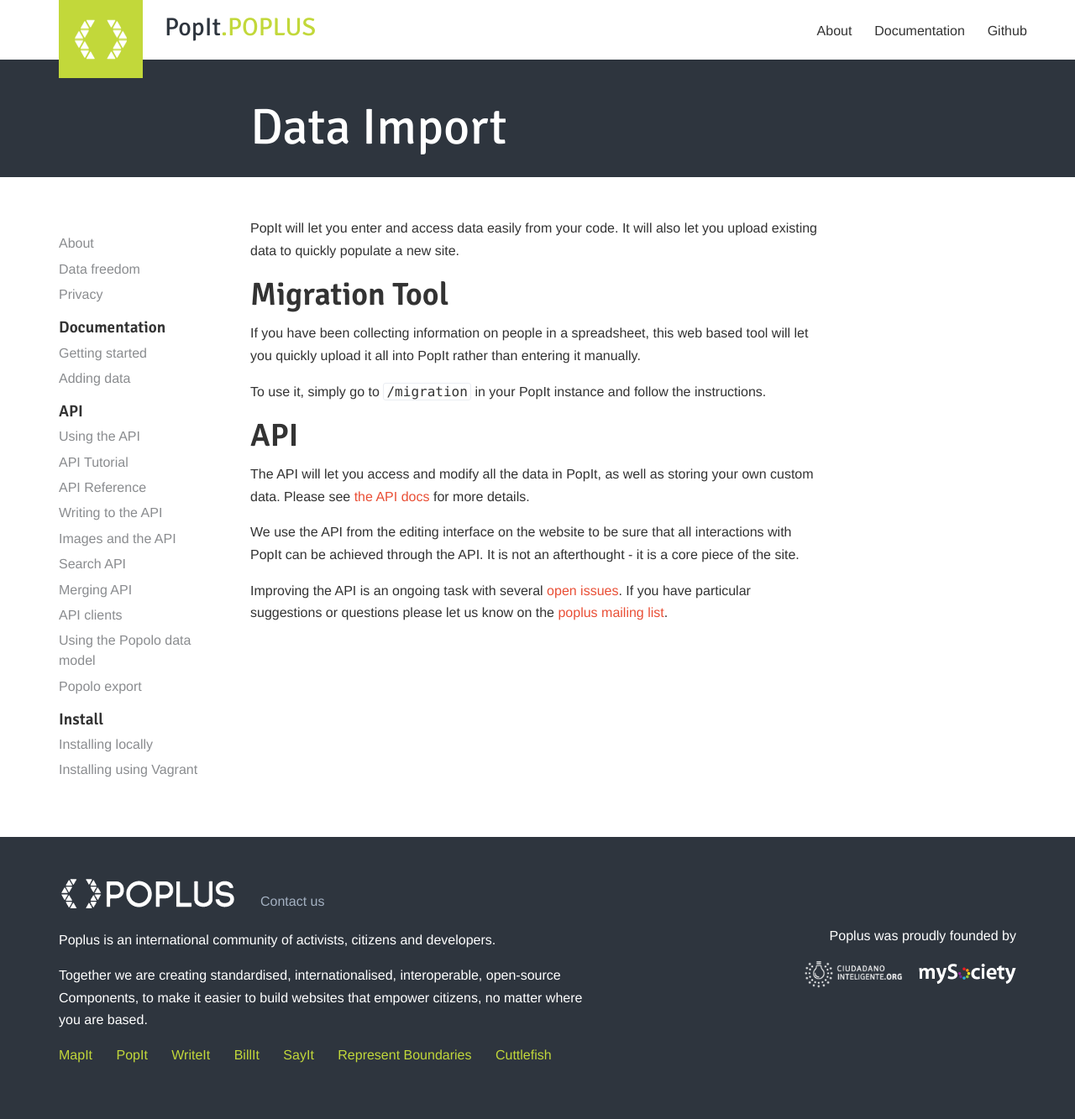
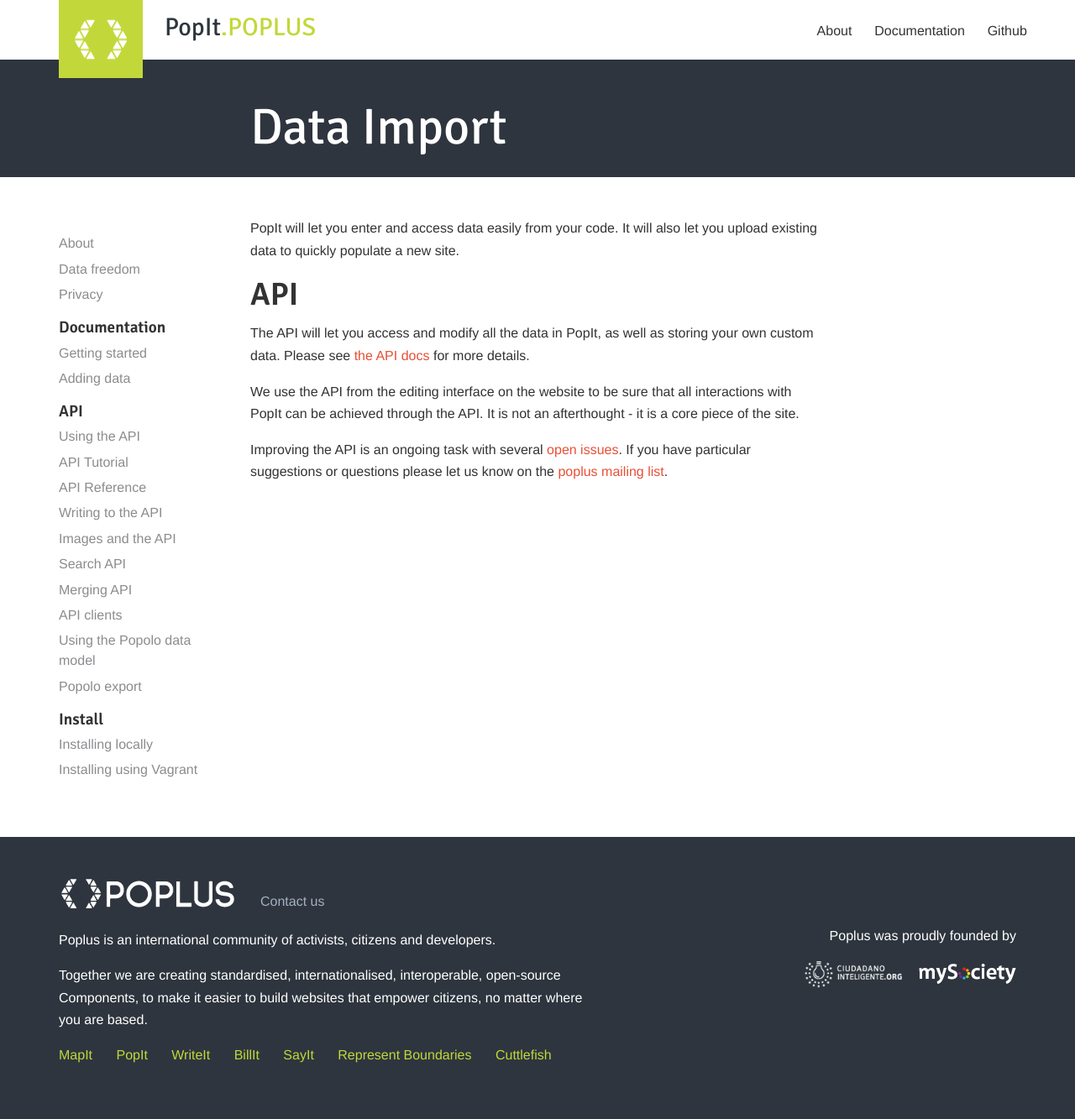
Before and after one commit to mysociety/popit.poplus.org, a Jekyll site: the page built from about/data-freedom.html, in a window 1280 px wide. Shown: the whole page at 84% size. Built offline with Jekyll 4.4.1, drawn with Linux system fonts in a browser that asks for light colours.

Commit message:
Remove all references to migration tool
Now that Every Politician exists we not longer need to link to the
migration tool. In a future pull request we need to add back in some
links to Every Politician.

```diff
--- a/about/data-freedom.html
+++ b/about/data-freedom.html
@@ -7,21 +7,6 @@
   PopIt will let you enter and access data easily from your code. It will
   also let you upload existing data to quickly populate a new site.
 </p>
-
-
-<h2>Migration Tool</h2>
-
-<p>
-  If you have been collecting information on people in a spreadsheet, this
-  web based tool will let you quickly upload it all into PopIt rather than
-  entering it manually.
-</p>
-
-<p>
-  To use it, simply go to <code>/migration</code> in your PopIt instance and
-  follow the instructions.
-</p>
-
 
 <h2>API</h2>
 
```
Also changed, not shown: docs/adding-data.md (+1 -7 lines).
